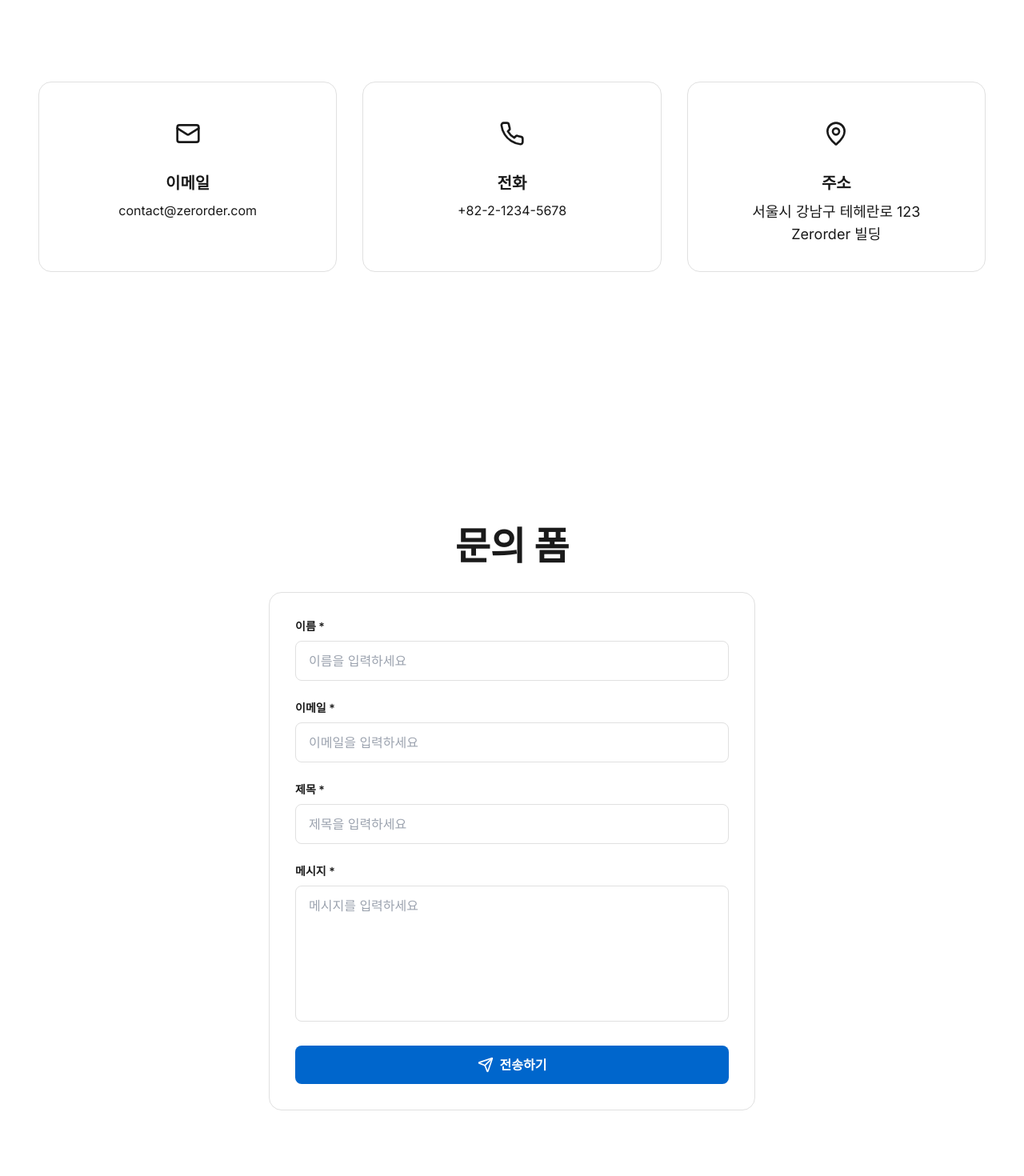
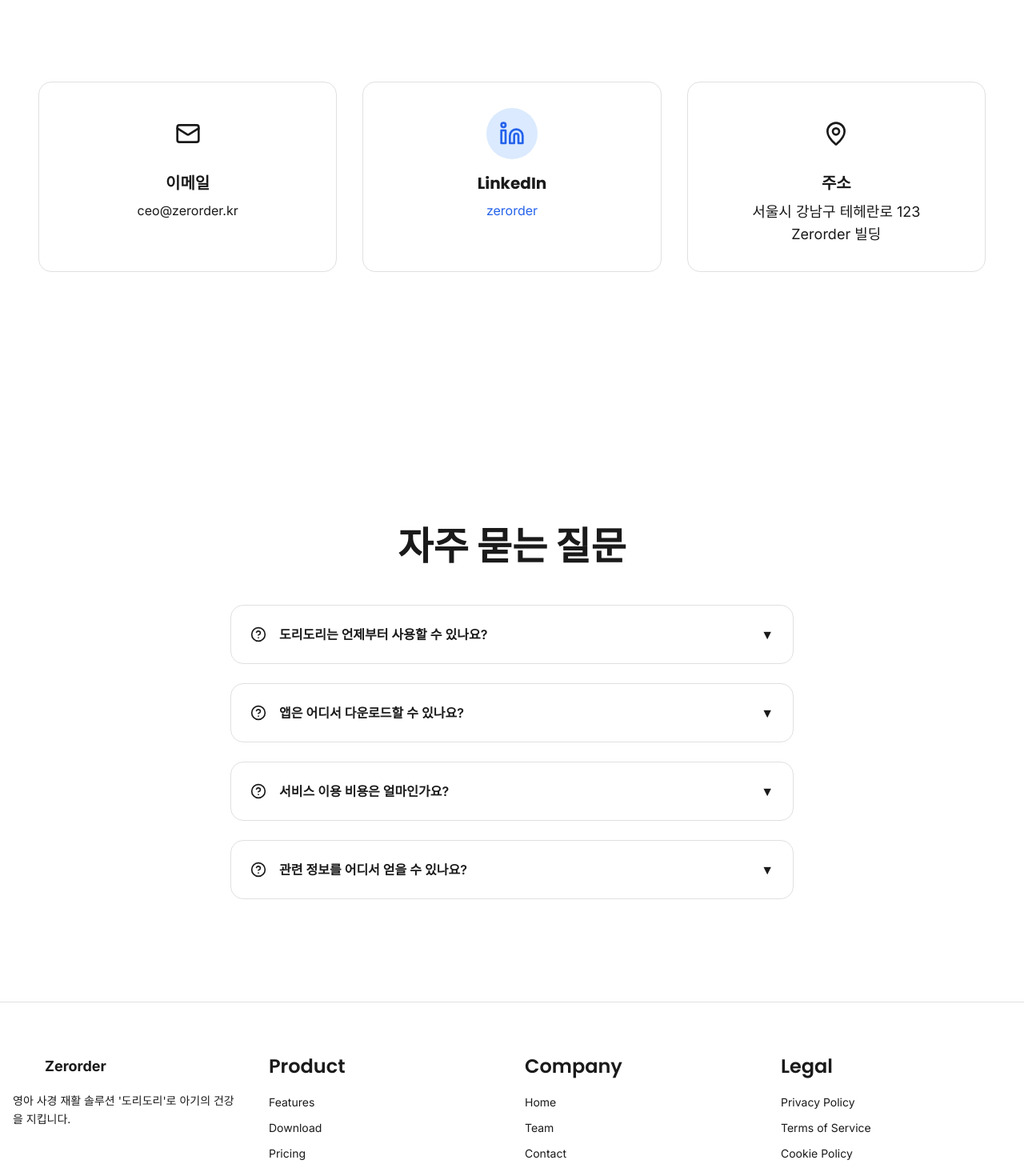
Before and after one commit to zerorder-care/zerorder-website, a Next.js app: page /contact in a window 1280 px wide. Shown: the part 460-1930 px from the top of the page at 80% size. Built offline with nearby package versions, Linux system fonts and the light colour scheme.

Commit message:
fix: Contact 관련 정보 수정

```diff
--- a/app/contact/page.tsx
+++ b/app/contact/page.tsx
@@ -1,7 +1,7 @@
 "use client";
 
 import { useState } from "react";
-import { Mail, Phone, MapPin, Send, HelpCircle } from "lucide-react";
+import { Mail, MapPin, Linkedin, HelpCircle } from "lucide-react";
 import Header from "@/components/Header";
 import Footer from "@/components/Footer";
 
@@ -51,19 +51,19 @@
   const faqs = [
     {
       question: "도리도리는 언제부터 사용할 수 있나요?",
-      answer: "생후 3-4개월 이내 사용을 권장합니다. 사경 진단을 받은 후 가능한 빨리 시작하는 것이 좋습니다.",
+      answer: "3월 초 베타 버전을 시작으로, 5월 초에 정식 버전을 출시할 예정입니다.",
     },
     {
       question: "앱은 어디서 다운로드할 수 있나요?",
-      answer: "iOS App Store와 Google Play Store에서 도리도리를 검색하여 다운로드할 수 있습니다.",
+      answer: "iOS 앱스토어와 구글 플레이스토어에서 다운로드하실 수 있습니다.",
     },
     {
-      question: "비용은 얼마인가요?",
-      answer: "가격 정보는 앱 내에서 확인할 수 있습니다. 무료 체험판도 제공하고 있습니다.",
+      question: "서비스 이용 비용은 얼마인가요?",
+      answer: "구체적인 가격 정보는 앱 내에서 확인하실 수 있도록 준비 중입니다.",
     },
     {
-      question: "의료 전문가의 상담을 받을 수 있나요?",
-      answer: "커뮤니티와 RAG 챗봇을 통해 정보를 제공하고 있습니다. 의료 전문가 상담은 별도로 문의하시기 바랍니다.",
+      question: "관련 정보를 어디서 얻을 수 있나요?",
+      answer: "커뮤니티와 RAG 기반 챗봇을 통해 재활에 도움이 되는 신뢰성 있는 정보들을 제공해 드릴 예정입니다.",
     },
   ];
 
@@ -97,26 +97,28 @@
                   이메일
                 </h3>
                 <a
-                  href="mailto:contact@zerorder.com"
+                  href="mailto:ceo@zerorder.kr"
                   className="text-primary hover:underline"
                 >
-                  contact@zerorder.com
+                  ceo@zerorder.kr
                 </a>
               </div>
 
-              {/* Phone */}
+              {/* LinkedIn */}
               <div className="bg-card p-8 rounded-2xl border border-border text-center hover:shadow-lg transition-all duration-300">
-                <div className="w-16 h-16 bg-secondary/10 rounded-full flex items-center justify-center mx-auto mb-4">
-                  <Phone className="w-8 h-8 text-secondary" />
+                <div className="w-16 h-16 bg-blue-100 rounded-full flex items-center justify-center mx-auto mb-4">
+                  <Linkedin className="w-8 h-8 text-blue-600" />
                 </div>
                 <h3 className="text-xl font-bold text-foreground mb-2">
-                  전화
+                  LinkedIn
                 </h3>
                 <a
-                  href="tel:+82-2-1234-5678"
-                  className="text-secondary hover:underline"
+                  href="https://www.linkedin.com/company/zerorder/"
+                  target="_blank"
+                  rel="noopener noreferrer"
+                  className="text-blue-600 hover:underline"
                 >
-                  +82-2-1234-5678
+                  zerorder
                 </a>
               </div>
 
@@ -134,99 +136,6 @@
                 </p>
               </div>
             </div>
-          </div>
-        </section>
-
-        {/* Contact Form */}
-        <section className="section-padding bg-gradient-to-b from-white to-card">
-          <div className="container mx-auto max-w-2xl">
-            <h2 className="section-title text-center">문의 폼</h2>
-
-            <form onSubmit={handleSubmit} className="bg-white p-8 rounded-2xl border border-border">
-              {/* Name */}
-              <div className="mb-6">
-                <label htmlFor="name" className="block text-sm font-semibold text-foreground mb-2">
-                  이름 *
-                </label>
-                <input
-                  type="text"
-                  id="name"
-                  name="name"
-                  value={formData.name}
-                  onChange={handleChange}
-                  required
-                  className="w-full px-4 py-3 border border-border rounded-lg bg-input text-foreground placeholder-muted-foreground focus:outline-none focus:ring-2 focus:ring-primary transition-all duration-200"
-                  placeholder="이름을 입력하세요"
-                />
-              </div>
-
-              {/* Email */}
-              <div className="mb-6">
-                <label htmlFor="email" className="block text-sm font-semibold text-foreground mb-2">
-                  이메일 *
-                </label>
-                <input
-                  type="email"
-                  id="email"
-                  name="email"
-                  value={formData.email}
-                  onChange={handleChange}
-                  required
-                  className="w-full px-4 py-3 border border-border rounded-lg bg-input text-foreground placeholder-muted-foreground focus:outline-none focus:ring-2 focus:ring-primary transition-all duration-200"
-                  placeholder="이메일을 입력하세요"
-                />
-              </div>
-
-              {/* Subject */}
-              <div className="mb-6">
-                <label htmlFor="subject" className="block text-sm font-semibold text-foreground mb-2">
-                  제목 *
-                </label>
-                <input
-                  type="text"
-                  id="subject"
-                  name="subject"
-                  value={formData.subject}
-                  onChange={handleChange}
-                  required
-                  className="w-full px-4 py-3 border border-border rounded-lg bg-input text-foreground placeholder-muted-foreground focus:outline-none focus:ring-2 focus:ring-primary transition-all duration-200"
-                  placeholder="제목을 입력하세요"
-                />
-              </div>
-
-              {/* Message */}
-              <div className="mb-6">
-                <label htmlFor="message" className="block text-sm font-semibold text-foreground mb-2">
-                  메시지 *
-                </label>
-                <textarea
-                  id="message"
-                  name="message"
-                  value={formData.message}
-                  onChange={handleChange}
-                  required
-                  rows={6}
-                  className="w-full px-4 py-3 border border-border rounded-lg bg-input text-foreground placeholder-muted-foreground focus:outline-none focus:ring-2 focus:ring-primary transition-all duration-200 resize-none"
-                  placeholder="메시지를 입력하세요"
-                ></textarea>
-              </div>
-
-              {/* Submit Button */}
-              <button
-                type="submit"
-                className="w-full button-primary flex items-center justify-center gap-2"
-              >
-                <Send className="w-5 h-5" />
-                전송하기
-              </button>
-
-              {/* Success Message */}
-              {submitted && (
-                <div className="mt-4 p-4 bg-accent/10 border border-accent rounded-lg text-accent font-semibold text-center">
-                  메시지가 성공적으로 전송되었습니다!
-                </div>
-              )}
-            </form>
           </div>
         </section>
 
```
Also changed, not shown: client/src/pages/Contact.tsx (+18 -109 lines), 1 other file (tests, documents, lock files or other folders).
